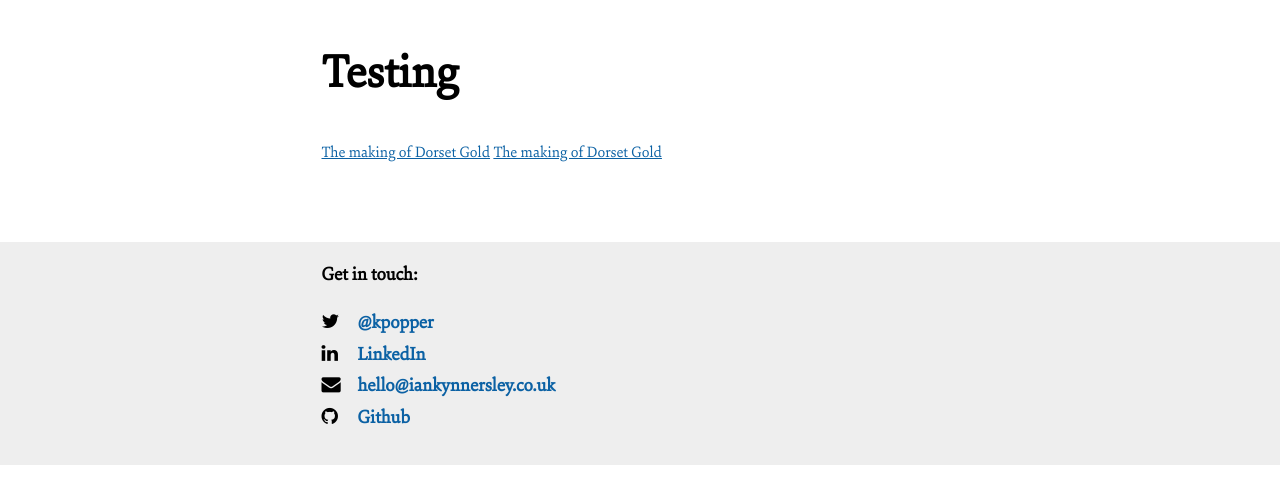
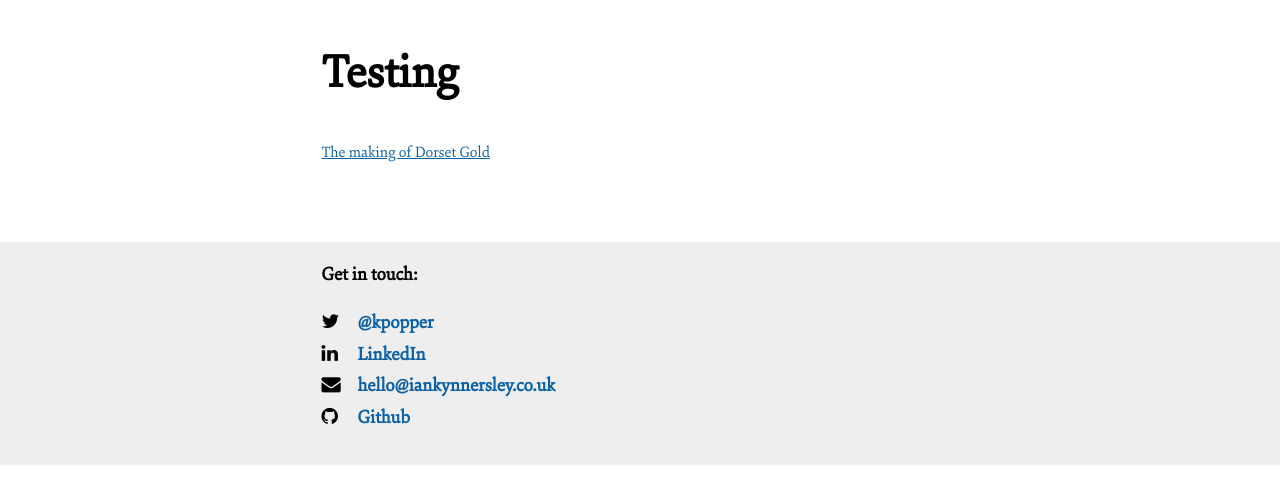
Before and after one commit to kpopper/iankynnersley.co.uk, a Jekyll site: the page built from testing/index.html, in a window 1280 px wide. Shown: the top 504 px of the page. Built offline with Jekyll 4.4.1, drawn with Linux system fonts in a browser that asks for light colours; nearby versions of some CDN libraries; comment, search, counter and statistics services are not loaded.

Commit message:
Remove badge test embed

```diff
--- a/testing/index.html
+++ b/testing/index.html
@@ -5,6 +5,5 @@ title: Ian Kynnersley
 
 <section id="testing">
   <h2>Testing</h2>
-  <a class="provenance-Embed" data-variant="badge" href="https://provenance-staging-pr-2663.herokuapp.com/journeys/IhpUBhLT">The making of Dorset Gold</a><script async src="//platform.provenance.org/js/embed.js"></script>
   <a class="provenance-Embed" data-variant="inline" href="https://provenance-staging-pr-2663.herokuapp.com/journeys/IhpUBhLT">The making of Dorset Gold</a><script async src="//platform.provenance.org/js/embed.js"></script>
 </section>
```
